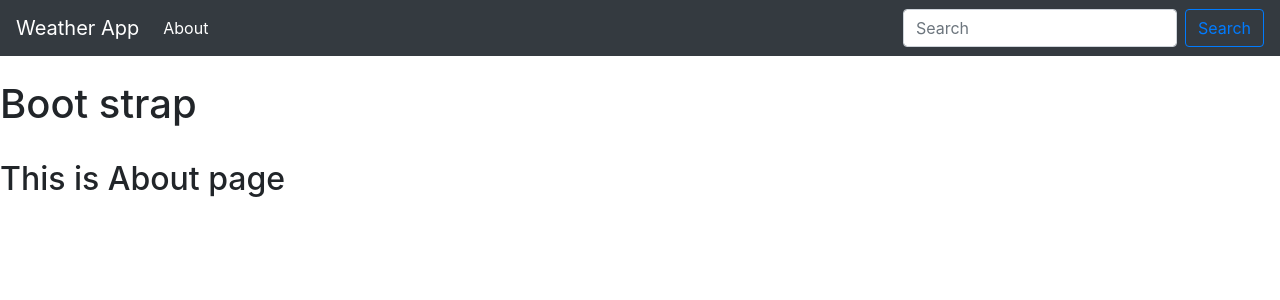
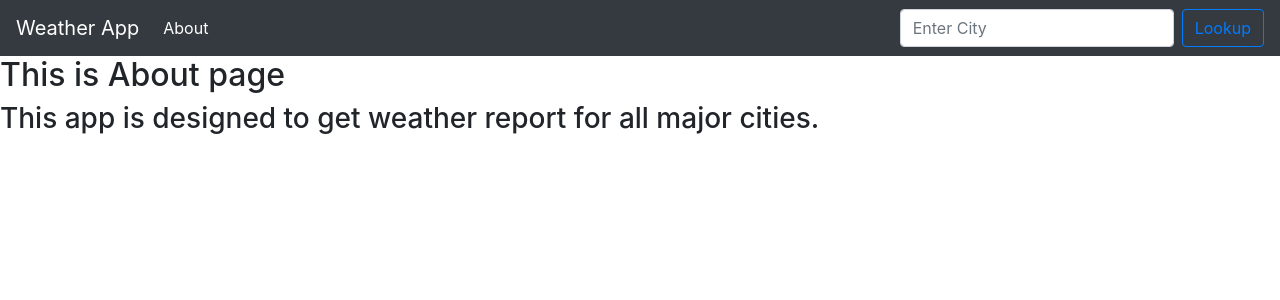
Before and after one commit to Avishekkj/pyhton_dajngo_weathereport, a Django app: page /about/ in a window 1280 px wide. Shown: the top 300 px of the page. Run offline with Django 3.2, Linux system fonts and the light colour scheme; some libraries are stand-ins or nearby versions.

Commit message:
checking final code

```diff
--- a/Weather/weather/wra/templates/wra/about.html
+++ b/Weather/weather/wra/templates/wra/about.html
@@ -2,6 +2,10 @@
 
 {% block content %}
 
+
+
 <h2>This is About page</h2>
 
+<h3>This app is designed to get weather report for all major cities.</h3>
+
 {% endblock content %}
--- a/Weather/weather/wra/templates/wra/base.html
+++ b/Weather/weather/wra/templates/wra/base.html
@@ -26,15 +26,13 @@
 
 
     </ul>
-    <form class="form-inline my-2 my-lg-0">
-      <input class="form-control mr-sm-2" type="search" placeholder="Search" aria-label="Search">
-      <button class="btn btn-outline-primary my-2 my-sm-0" type="submit">Search</button>
+    <form action = "{% url 'Home'%}" class="form-inline my-2 my-lg-0" method="POST">
+        {% csrf_token %}
+      <input class="form-control mr-sm-2" type="search" placeholder="Enter City"  aria-label="Search" name="location">
+      <button class="btn btn-outline-primary my-2 my-sm-0" type="submit">Lookup</button>
     </form>
   </div>
 </nav>
-    </br>
-    <h1>Boot strap</h1>
-    </br>
 
         {% block content %}
 
--- a/Weather/weather/wra/views.py
+++ b/Weather/weather/wra/views.py
@@ -3,7 +3,20 @@ from django.http import HttpResponse
 
 
 def home(request):
-    return render(request, 'wra/home.html', {'title': 'Home'})
+    import json
+    import requests
+
+    if request.method == "POST":
+        location = request.POST['location']
+        # return render(request, 'wra/home.html', {'Location' : location})
+        api_requests = requests.get("http://api.openweathermap.org/data/2.5/weather?q=" + location + "&APPID=aae5c842e08a86ec6c65bd1bfab292aa")
+
+    try:
+        api = json.loads(api_requests.content)
+    except Exception as e:
+        api= "Error....."
+
+    return render(request, 'wra/home.html', {'API': api})
 
 
 def about(request):
```
Also changed, not shown: Weather/weather/wra/templates/wra/home.html (+25 -1 lines).
